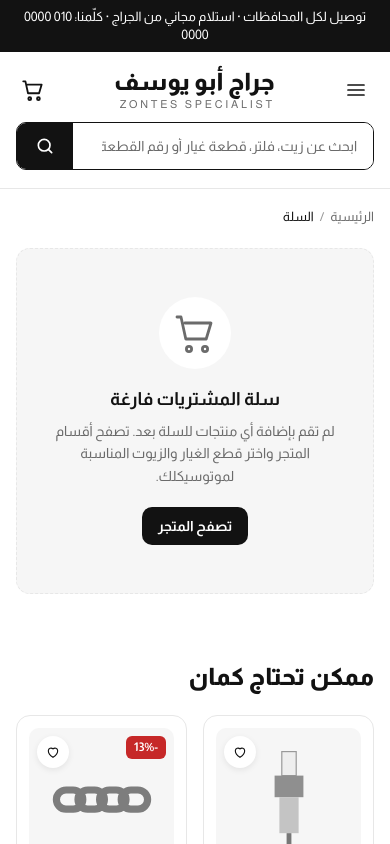
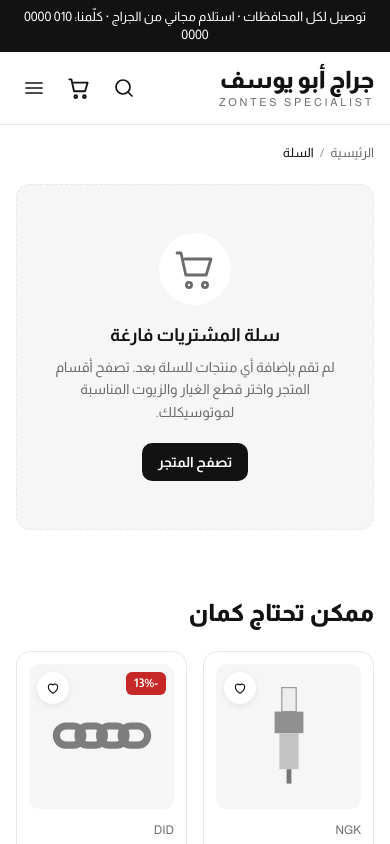
Before and after one commit to Malak4web/aygarage, a Vue app: page /cart in a window 390 px wide. Shown: the top 844 px of the page. Built offline with nearby package versions, Linux system fonts and the light colour scheme.

Commit message:
fix: section 4 - mobile and tablet responsiveness

```diff
--- a/src/components/layout/AppHeader.vue
+++ b/src/components/layout/AppHeader.vue
@@ -1,16 +1,6 @@
 <template>
   <header class="app-header">
     <div class="header-inner">
-      <!-- Mobile hamburger -->
-      <button
-        type="button"
-        class="mobile-menu-btn"
-        @click="$emit('toggle-drawer')"
-        aria-label="القائمة الجانبية"
-      >
-        <AppIcon name="menu" :size="24" />
-      </button>
-
       <!-- Brand Logo -->
       <RouterLink to="/" class="logo">
         <span class="logo-title">{{ storeConfig.name }}</span>
@@ -24,12 +14,12 @@
 
       <!-- Action items -->
       <div class="header-actions">
-        <!-- Bike selector -->
+        <!-- Bike selector (Desktop only) -->
         <div class="desktop-only">
           <BikeSelector />
         </div>
 
-        <!-- User account -->
+        <!-- User account (Desktop only) -->
         <RouterLink
           :to="userStore.isAuthenticated ? '/account' : '/login'"
           class="hi-link desktop-only"
@@ -41,11 +31,22 @@
           </span>
         </RouterLink>
 
-        <!-- Favorites -->
+        <!-- Favorites (Desktop only) -->
         <RouterLink to="/account?tab=favorites" class="hi-link desktop-only icon-only" aria-label="المفضلة">
           <AppIcon name="heart" :size="24" />
           <span v-if="favStore.count > 0" class="fav-badge">{{ favStore.count }}</span>
         </RouterLink>
+
+        <!-- Mobile search toggle icon button -->
+        <button
+          type="button"
+          class="mobile-icon-btn mobile-search-toggle"
+          @click="isMobileSearchOpen = !isMobileSearchOpen"
+          :aria-expanded="isMobileSearchOpen"
+          aria-label="البحث عن منتجات"
+        >
+          <AppIcon name="search" :size="24" />
+        </button>
 
         <!-- Cart -->
         <RouterLink to="/cart" class="hi-link cart-link" aria-label="سلة المشتريات">
@@ -58,19 +59,31 @@
             <b>{{ formattedTotal }} ج.م</b>
           </span>
         </RouterLink>
+
+        <!-- Mobile hamburger -->
+        <button
+          type="button"
+          class="mobile-icon-btn mobile-menu-btn"
+          @click="$emit('toggle-drawer')"
+          aria-label="فتح القائمة الجانبية"
+        >
+          <AppIcon name="menu" :size="24" />
+        </button>
       </div>
     </div>
 
-    <!-- Mobile Search Row -->
-    <div class="mobile-search-row">
-      <SearchBar />
-    </div>
+    <!-- Mobile Search Row: opens on tap (Item 30) -->
+    <Transition name="expand">
+      <div v-if="isMobileSearchOpen" class="mobile-search-row">
+        <SearchBar />
+      </div>
+    </Transition>
   </header>
 </template>
 
 <script setup>
-import { computed } from 'vue'
-import { RouterLink } from 'vue-router'
+import { ref, computed, watch } from 'vue'
+import { useRoute, RouterLink } from 'vue-router'
 import { storeConfig } from '@/config/store.js'
 import { useCartStore } from '@/stores/cart.js'
 import { useUserStore } from '@/stores/user.js'
@@ -81,9 +94,20 @@ import AppIcon from '@/components/common/AppIcon.vue'
 
 defineEmits(['toggle-drawer'])
 
+const route = useRoute()
 const cartStore = useCartStore()
 const userStore = useUserStore()
 const favStore = useFavoritesStore()
+
+const isMobileSearchOpen = ref(false)
+
+// Close mobile search on route change
+watch(
+  () => route.fullPath,
+  () => {
+    isMobileSearchOpen.value = false
+  }
+)
 
 const formattedTotal = computed(() => {
   return cartStore.total.toLocaleString('en')
@@ -93,60 +117,61 @@ const formattedTotal = computed(() => {
 <style scoped>
 .app-header {
   background: var(--bg);
-  padding: 18px var(--page-pad);
+  padding: 16px var(--page-pad);
   border-bottom: 1px solid var(--ln);
+  position: relative;
 }
 
 .header-inner {
   display: flex;
   align-items: center;
   gap: 28px;
-  max-width: 1280px;
+  max-width: var(--max-w);
   margin: 0 auto;
 }
 
 .logo {
-  font-weight: 800;
-  font-size: 24px;
+  text-decoration: none;
+  color: var(--ink);
+  white-space: nowrap;
   line-height: 1;
-  white-space: nowrap;
-  color: var(--ink);
-  text-decoration: none;
 }
 
 .logo-title {
   display: block;
+  font-size: 24px;
+  font-weight: 800;
+  letter-spacing: -0.5px;
 }
 
 .logo-sub {
   display: block;
-  font-weight: 400;
   font-size: 11px;
   color: var(--mu);
   letter-spacing: 0.25em;
   margin-top: 5px;
+  font-weight: 400;
 }
 
 .header-search {
   flex: 1;
+  max-width: 600px;
 }
 
 .header-actions {
   display: flex;
   align-items: center;
-  gap: 20px;
+  gap: 16px;
+  margin-inline-start: auto;
 }
 
 .hi-link {
   display: flex;
   align-items: center;
   gap: 8px;
-  font-size: 13px;
-  line-height: 1.3;
-  white-space: nowrap;
+  text-decoration: none;
   color: var(--ink);
-  text-decoration: none;
-  padding: 4px;
+  padding: 6px 10px;
   border-radius: 8px;
   position: relative;
   transition: background 0.15s ease;
@@ -187,15 +212,39 @@ const formattedTotal = computed(() => {
   font-weight: 700;
 }
 
-.mobile-menu-btn {
+.mobile-icon-btn {
   display: none;
+  background: none;
+  border: none;
   padding: 6px;
   color: var(--ink);
+  cursor: pointer;
+  border-radius: 6px;
+}
+
+.mobile-icon-btn:hover {
+  background: var(--sf);
+}
+
+.mobile-icon-btn:focus-visible {
+  outline: 2px solid var(--ink);
 }
 
 .mobile-search-row {
-  display: none;
-  margin-top: 12px;
+  max-width: var(--max-w);
+  margin: 12px auto 0;
+  padding-top: 4px;
+}
+
+.expand-enter-active,
+.expand-leave-active {
+  transition: all 0.2s ease;
+}
+
+.expand-enter-from,
+.expand-leave-to {
+  opacity: 0;
+  transform: translateY(-8px);
 }
 
 @media (max-width: 992px) {
@@ -203,21 +252,27 @@ const formattedTotal = computed(() => {
     display: none !important;
   }
 
-  .mobile-menu-btn {
-    display: block;
+  .mobile-icon-btn {
+    display: inline-flex;
+    align-items: center;
+    justify-content: center;
   }
 
   .header-inner {
     justify-content: space-between;
-    gap: 16px;
+    gap: 12px;
   }
 
   .header-search {
     display: none;
   }
 
-  .mobile-search-row {
-    display: block;
+  .header-actions {
+    gap: 8px;
+  }
+
+  .hi-link {
+    padding: 6px;
   }
 }
 </style>
--- a/src/pages/CartPage.vue
+++ b/src/pages/CartPage.vue
@@ -388,18 +388,19 @@ const companionProducts = computed(() => {
     grid-template-columns: 80px 1fr auto;
     grid-template-rows: auto auto;
     gap: 12px;
+    position: relative;
   }
   .line-qty {
     grid-column: 2;
   }
   .line-total {
     grid-column: 3;
-    text-align: right;
+    text-align: end;
   }
   .line-remove {
     position: absolute;
     top: 10px;
-    left: 10px;
+    inset-inline-end: 10px;
   }
 }
 </style>
```
